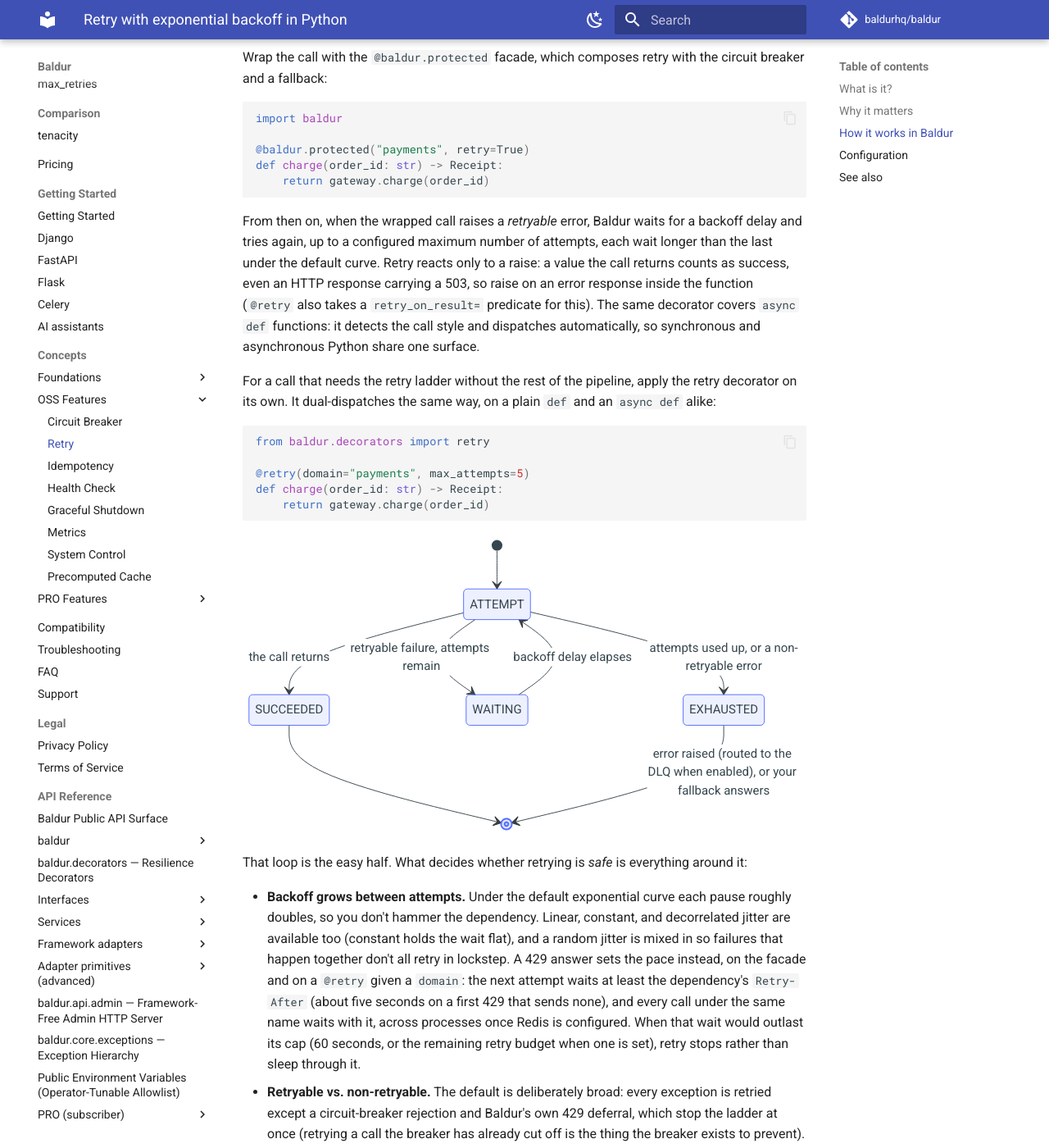
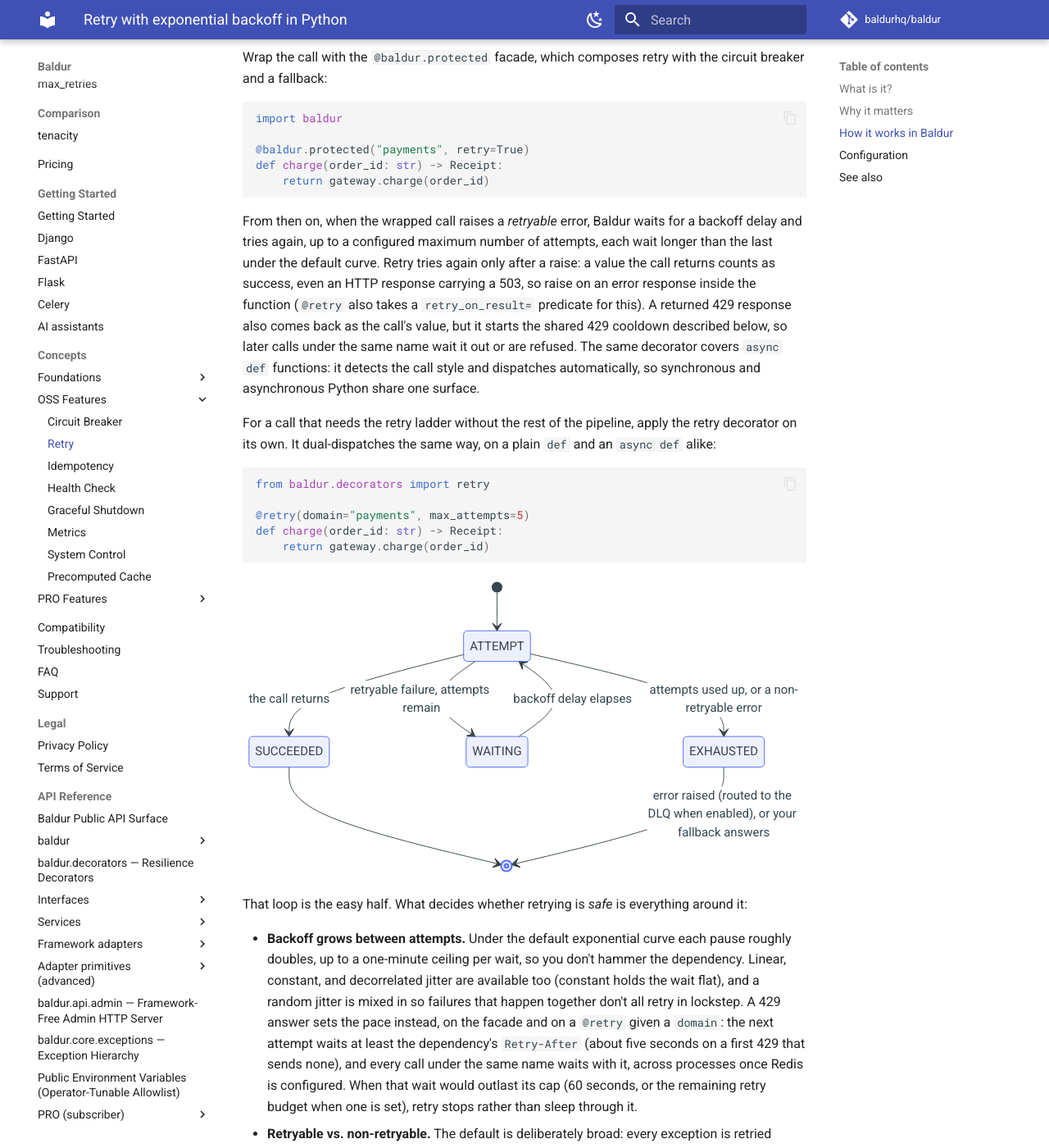
Before and after one commit to baldurhq/baldur, an MkDocs documentation site: the page built from docs/concepts/oss/retry.md, in a window 1280 px wide and 1400 px high, scrolled down 1040 px. Shown: the whole window at 82% size. Built offline with MkDocs 1.6.1 and Material for MkDocs 9.7.7, drawn with Linux system fonts in a browser that asks for light colours; comment, search, counter and statistics services are not loaded; some of the changed text lies outside the part shown.

Commit message:
docs(concepts): reverse-verify the retry guide — a returned 429 paces later calls, the facade's deferral error, the time-budget stop, what idempotency_key= blocks
Fresh-session verification of the retry concept guide against the code,
with behavioural probes on an OSS-only install (PRO import blocked).

- A returned 429 is not inert. It still comes back as the call's value,
  but it starts the shared 429 cooldown, so later calls under the same
  name wait it out or are refused (probe: a returned 429 with
  Retry-After 120, then the next retry=True call raised
  RateLimitDeferredError without running the function). "Retry reacts
  only to a raise" narrowed to "tries again only after a raise", plus
  the 429 sentence.
- @baldur.protected raises RateLimitDeferredError, not "the original
  error", when the cooldown refuses a call before it runs (probe: a
  raised 429 with Retry-After 120 re-raised the original after one
  attempt; the next call raised RateLimitDeferredError, function not
  run; a fallback answered it).
- "No further attempt" row: the cooperative time budget also stops the
  ladder before a wait that would overrun it (BALDUR_RETRY_MAX_ELAPSED,
  or a deadline the request carried in).
- idempotency_key= blocks a duplicate while the first call runs or after
  it succeeded; a first call that raised releases its key, so a client
  that re-sends after that failure runs the function again (probe:
  2 attempts raised, the re-request ran a third time).
- Backoff "roughly doubles" up to the one-minute per-wait ceiling.

Confirmed unchanged by probe: dlq=True with a fallback stores nothing;
a sync timeout= cut mid-retry is parked once at the bound while the
abandoned ladder ran 2 more attempts and added no entry; the async path
is cancelled with 1 entry; BALDUR_RETRY_ENABLED=false with retry=True,
dlq=True parks the single attempt; a headerless first 429 spaced the
attempts 4.98 s; BALDUR_IDEMPOTENCY_ENABLED=false (set at start) lets
both the facade key and @idempotent run a duplicate.

Gates: mkdocs build --strict clean in this repo.

````diff
--- a/docs/concepts/oss/retry.md
+++ b/docs/concepts/oss/retry.md
@@ -53,9 +53,11 @@
 
 From then on, when the wrapped call raises a *retryable* error, Baldur waits for a backoff delay and
 tries again, up to a configured maximum number of attempts, each wait longer than the last under the
-default curve. Retry reacts only to a raise: a value the call returns counts as success, even an HTTP
-response carrying a 503, so raise on an error response inside the function (`@retry` also takes a
-`retry_on_result=` predicate for this). The same decorator covers `async def` functions: it detects
+default curve. Retry tries again only after a raise: a value the call returns counts as success, even
+an HTTP response carrying a 503, so raise on an error response inside the function (`@retry` also
+takes a `retry_on_result=` predicate for this). A returned 429 response also comes back as the call's
+value, but it starts the shared 429 cooldown described below, so later calls under the same name wait
+it out or are refused. The same decorator covers `async def` functions: it detects
 the call style and dispatches automatically, so synchronous and asynchronous Python share one
 surface.
 
@@ -84,13 +86,14 @@
 That loop is the easy half. What decides whether retrying is *safe* is everything around it:
 
 - **Backoff grows between attempts.** Under the default exponential curve each pause roughly doubles,
-  so you don't hammer the dependency. Linear, constant, and decorrelated jitter are available too
-  (constant holds the wait flat), and a random jitter is mixed in so failures that happen together
-  don't all retry in lockstep. A 429 answer sets the pace instead, on the facade and on a `@retry`
-  given a `domain`: the next attempt waits at least the dependency's `Retry-After` (about five
-  seconds on a first 429 that sends none), and every call under the same name waits with it, across
-  processes once Redis is configured. When that wait would outlast its cap (60 seconds, or the
-  remaining retry budget when one is set), retry stops rather than sleep through it.
+  up to a one-minute ceiling per wait, so you don't hammer the dependency. Linear, constant, and
+  decorrelated jitter are available too (constant holds the wait flat), and a random jitter is mixed
+  in so failures that happen together don't all retry in lockstep. A 429 answer sets the pace
+  instead, on the facade and on a `@retry` given a `domain`: the next attempt waits at least the
+  dependency's `Retry-After` (about five seconds on a first 429 that sends none), and every call
+  under the same name waits with it, across processes once Redis is configured. When that wait would
+  outlast its cap (60 seconds, or the remaining retry budget when one is set), retry stops rather
+  than sleep through it.
 - **Retryable vs. non-retryable.** The default is deliberately broad: every exception is retried
   except a circuit-breaker rejection and Baldur's own 429 deferral, which stop the ladder at once
   (retrying a call the breaker has already cut off is the thing the breaker exists to prevent).
@@ -114,9 +117,11 @@
   an idempotency key of your own, or make the write conditional on state you check first.
 
   `idempotency_key=` solves the neighboring problem, one level up. It blocks a duplicate *call*
-  from entering the pipeline at all: a double-submit, a redelivered queue message, a client that
-  retried the request itself. The guard is evaluated once per call, before the retry stage runs, so
-  it deduplicates callers rather than attempts.
+  (a double-submit, a redelivered queue message, a client that retried the request itself) from
+  entering the pipeline at all, while the first call is still running or after it succeeded. A first
+  call that raised releases its key, so a duplicate sent after that failure runs the function again.
+  The guard is evaluated once per call, before the retry stage runs, so it deduplicates callers
+  rather than attempts.
 
   ```python
   @baldur.protected("payments", retry=True, idempotency_key="order_id")
@@ -132,9 +137,9 @@
   error on its `last_error`, and it wraps a non-retryable error the same way after the one attempt,
   so catch that type rather than your own; a 429 wait past its cap raises `RateLimitDeferredError`
   instead, whose `not_before` says when the call may go out. `@baldur.protected` re-raises the
-  original error (or runs your fallback, if you supplied one). With DLQ routing enabled and no
-  fallback answering, the failed operation is also preserved in the Dead Letter Queue (DLQ) for
-  inspection or later replay.
+  original error, or `RateLimitDeferredError` when a 429 cooldown refused the call before it ran (or
+  runs your fallback, if you supplied one). With DLQ routing enabled and no fallback answering, the
+  failed operation is also preserved in the Dead Letter Queue (DLQ) for inspection or later replay.
 - **DLQ routing is opt-in, not automatic.** Retry and backoff run on their own; the Dead Letter
   Queue captures an exhausted operation only where you asked for it (`dlq=True`). Without that flag,
   an exhausted retry still surfaces the error to the caller, and the pipeline doesn't capture the
@@ -146,7 +151,7 @@
 | What you observe | When it happens |
 |------------------|-----------------|
 | The call is retried after a growing pause, or after a 429's `Retry-After` | a retryable error was raised and attempts remain |
-| The call fails with no further attempt | the circuit breaker rejected the call, the error is one you declared non-retryable, or a 429's wait would outlast its cap |
+| The call fails with no further attempt | the circuit breaker rejected the call, the error is one you declared non-retryable, a 429's wait would outlast its cap, or the next wait would overrun the time budget (`BALDUR_RETRY_MAX_ELAPSED`, or a deadline the request carried in) |
 | An error is raised, and with DLQ routing enabled the operation lands in the DLQ | every attempt was used up, with no fallback |
 | Your fallback's value comes back, and nothing lands in the DLQ | every attempt was used up under a `fallback=` |
 | The call succeeds with no error surfaced | a later attempt finally worked |
````
